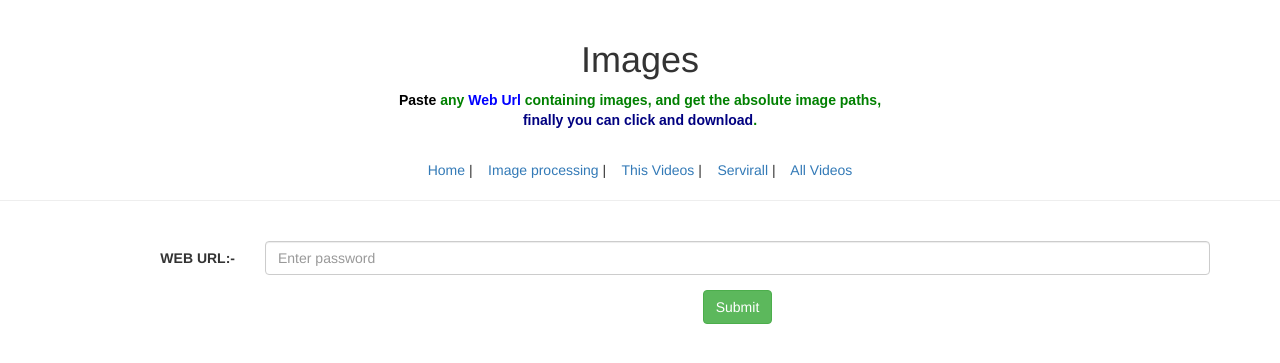
After one commit to hygull/servirall-django18-site, a Django app: page /image-scrapper/ in a window 1280 px wide. The commit adds this page. Shown: the top 363 px of the page. Run offline with Django 3.2, Linux system fonts and the light colour scheme; some libraries are stand-ins or nearby versions.

Commit message:
added a functionality(paste url=>get all image links)

```diff
--- a/HyGoApp/views.py
+++ b/HyGoApp/views.py
@@ -248,3 +248,36 @@ def login_with_google(request):
 		return redirect("/home/")
 	else:
 		return redirect("/login2/")
+
+
+def scrapped_image_links(request):
+	error = ""
+	links = []
+	without_http = []
+	display = ""
+	url = request.POST.get("url")
+	print "Fetching data from : ",url
+	if url:
+		try:
+			import requests
+			from bs4 import BeautifulSoup
+			page = requests.get(url.strip())
+			print "Server Response : ",page.status_code
+			soup = BeautifulSoup(page.content, "html.parser")
+			images = soup.find_all("img")
+
+			for image in images:
+				link = image["src"]
+				if "http" in link:
+					links.append(link)
+				else:
+					without_http.append(link)
+			print links
+		except Exception as e:
+			print e
+			error = "You entered invalid url."
+	else:
+		if request.method == "GET":
+			display = "no"
+		error = "You didn't enter proper url."
+	return render(request, "scrapped_image_links.html",{"error":error, "links":links, "without_http":without_http, "display":display})
--- a/SiteProject/urls.py
+++ b/SiteProject/urls.py
@@ -7,6 +7,7 @@ from django.conf.urls.static import static #Added
 urlpatterns = [
     url(r"^blogs/r-programming/$","HyGoApp.views.rscript",name="rscript"),
     url(r"^blogs/supermarket/$","HyGoApp.views.supermarket",name="supermarket"),
+    url(r"^image-scrapper/$", "HyGoApp.views.scrapped_image_links",name="scrapped_image_links"),
     # Examples:
     # url(r'^$', 'HyGoApp.views.login_with_google', name='home'),
     url(r'^$', 'HyGoApp.views.home', name='home'),
--- a/templates/common.html
+++ b/templates/common.html
@@ -122,7 +122,7 @@
             <li><a href="/posts/videos/">Videos</a></li>
             <li><a href="/login2/"> Google Info</a></li>
             <li><a href="/blogs/supermarket/">PIL</a></li>
-
+            <li><a href="/image-scrapper/">PicScrapper</a></li>
           </ul>
         </div><!--/.nav-collapse -->
       </div>
--- a/templates/dtl_navbar.html
+++ b/templates/dtl_navbar.html
@@ -17,11 +17,13 @@
             <li><a href="/">Golang</a></li>
             <li><a href="/posts/videos/">Videos</a></li>
             <li><a href="/blogs/supermarket/">PIL</a></li>
+            <li><a href="/image-scrapper/">PicScrapper</a></li>
           </ul>
           <ul class="nav navbar-nav navbar-right">
             <li class="active"><a href="#" target="_blank">Admission</a></li>
             <li><a href="https://www.practo.com/" target="_blank">Doctor Booking</a></li>
             <li><a href="https://ifsc.bankifsccode.com/" target="_blank">Bank details</a></li>
+
           </ul>
         </div><!--/.nav-collapse -->
       </div>
--- /dev/null
+++ b/templates/scrapped_image_links.html
@@ -0,0 +1,122 @@
+<!DOCTYPE html>
+<html lang="en">
+<head>
+  <title>R programming</title>
+  <meta charset="utf-8">
+  <meta name="viewport" content="width=device-width, initial-scale=1">
+  <link rel="stylesheet" href="https://maxcdn.bootstrapcdn.com/bootstrap/3.3.7/css/bootstrap.min.css">
+  <script src="https://ajax.googleapis.com/ajax/libs/jquery/3.2.1/jquery.min.js"></script>
+  <script src="https://maxcdn.bootstrapcdn.com/bootstrap/3.3.7/js/bootstrap.min.js"></script>
+  <style type="text/css">
+  	body{
+  		padding-top: 20px;
+  	}
+  	#p_text{
+  		font-family: sans-serif;
+  		color: green;
+  		font-weight: bold;
+  	}
+  </style>
+</head>
+<body>
+	<h1 class="text-center">Images</h1>
+	<p id="p_text" class="text-center"><span style="color: black">Paste</span> any <span style="color:blue">Web Url</span> containing images, and get the absolute image paths, <br><span style="color:navy">finally you can click and download</span>.</p><br>
+	<center>
+            <span ><a href="/">Home</a> </span> |&nbsp;&nbsp;&nbsp;
+            <span ><a href="#img-processing">Image processing</a> </span> |&nbsp;&nbsp;&nbsp;
+             <span ><a href="#videos">This Videos</a> </span> |&nbsp;&nbsp;&nbsp;
+             <span><a href="/dtl_home/">Servirall</a></span> |&nbsp;&nbsp;&nbsp;
+             <span><a href="/posts/videos/">All Videos</a></span>
+    </center>
+            <hr>
+            <br>
+	<div class="container">
+		<div class="row">
+			<div class="col-sm-12 text-center">
+					{% if error %}
+
+						{% if not display %}
+							<h1>
+							{{ error }}
+							</h1><hr>
+						{% endif %}
+
+
+
+						<form class="form-horizontal" action="" method="POST">{% csrf_token %}
+
+						    <div class="form-group">
+						      <label class="control-label col-sm-2" for="pwd">WEB URL:-</label>
+						      <div class="col-sm-10">
+						        <input type="text" class="form-control" id="url" placeholder="Enter password" name="url">
+						      </div>
+						    </div>
+
+						    <div class="form-group">
+						      <div class="col-sm-offset-2 col-sm-10">
+						        <button type="submit" class="btn btn-success">Submit</button>
+						      </div>
+						    </div>
+						  </form>
+					{% elif links %}
+						{% for link in links %}
+							<div class="row">
+									<div class="col-sm-8">
+										<p style="color: gray;font-family: tahoma; "> {{ link }}</p><br>
+										<a href="{{link}}" >IMAGE - {{ forloop.counter }} </a>
+									</div>
+									<div class="col-sm-4">
+										<img src="{{link}}" style="max-width: 100%" class="img-responsive">
+									</div>
+							</div>
+							<br>
+							<hr>
+						{% endfor %}
+
+
+						{% if without_links %}
+								<hr>
+								<h2>Without http / https</h2>
+								{% for link in without_http %}
+									<p> {{ link }}</p><br>
+
+								{% endfor %}
+						{% endif %}
+						<!-- <hr> -->
+					<form class="form-horizontal" action="" method="POST">{% csrf_token %}
+
+						    <div class="form-group">
+						      <label class="control-label col-sm-2" for="pwd">WEB URL:-</label>
+						      <div class="col-sm-10">
+						        <input type="text" class="form-control" id="url" placeholder="Enter password" name="url">
+						      </div>
+						    </div>
+
+						    <div class="form-group">
+						      <div class="col-sm-offset-2 col-sm-10">
+						        <button type="submit" class="btn btn-success">Submit</button>
+						      </div>
+						    </div>
+						  </form>
+					{% else %}
+					<form class="form-horizontal" action="" method="POST">{% csrf_token %}
+
+						    <div class="form-group">
+						      <label class="control-label col-sm-2" for="pwd">WEB URL:-</label>
+						      <div class="col-sm-10">
+						        <input type="text" class="form-control" id="url" placeholder="Enter password" name="url">
+						      </div>
+						    </div>
+
+						    <div class="form-group">
+						      <div class="col-sm-offset-2 col-sm-10">
+						        <button type="submit" class="btn btn-success">Submit</button>
+						      </div>
+						    </div>
+						</form>
+					{% endif %}
+			</div>
+		</div>
+	</div>
+</body>
+</html>
```
Also changed, not shown: HyGoApp/forms.py (+29 -29 lines).
